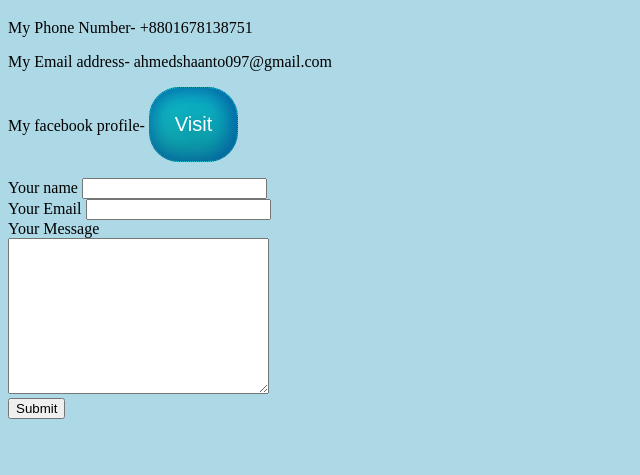
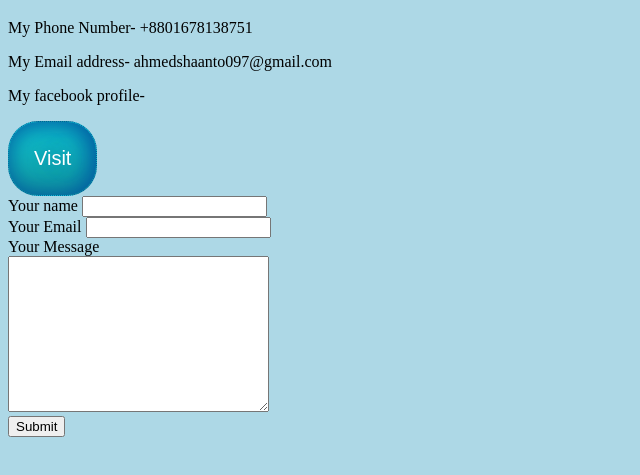
Before and after one commit to Shibliz/Shiblee, a plain HTML site: page contactme.html in a window 1280 px wide. Shown: the part 61-536 px from the top of the page, without its empty margins (0-640 px from the left). Drawn offline with Linux system fonts and the light colour scheme.

Commit message:
Update contactme.html

```diff
--- a/contactme.html
+++ b/contactme.html
@@ -9,7 +9,7 @@
     <h1> My Contact Detail </h1>
     <p> My Phone Number- +8801678138751 </p>
     <p> My Email address- ahmedshaanto097@gmail.com </p>
-    <p> My facebook profile- <a class="btn" href="https://www.facebook.com/Shantoahmed97/"> Visit </a>  </p>
+    <p> My facebook profile- </p> <a class="btn" href="https://www.facebook.com/Shantoahmed97/"> Visit </a>
 
     <form action="mailto:ahmedshaanto097@gmail.com" method="post" enctype="text/plain">
       <label>Your name</label>
```
